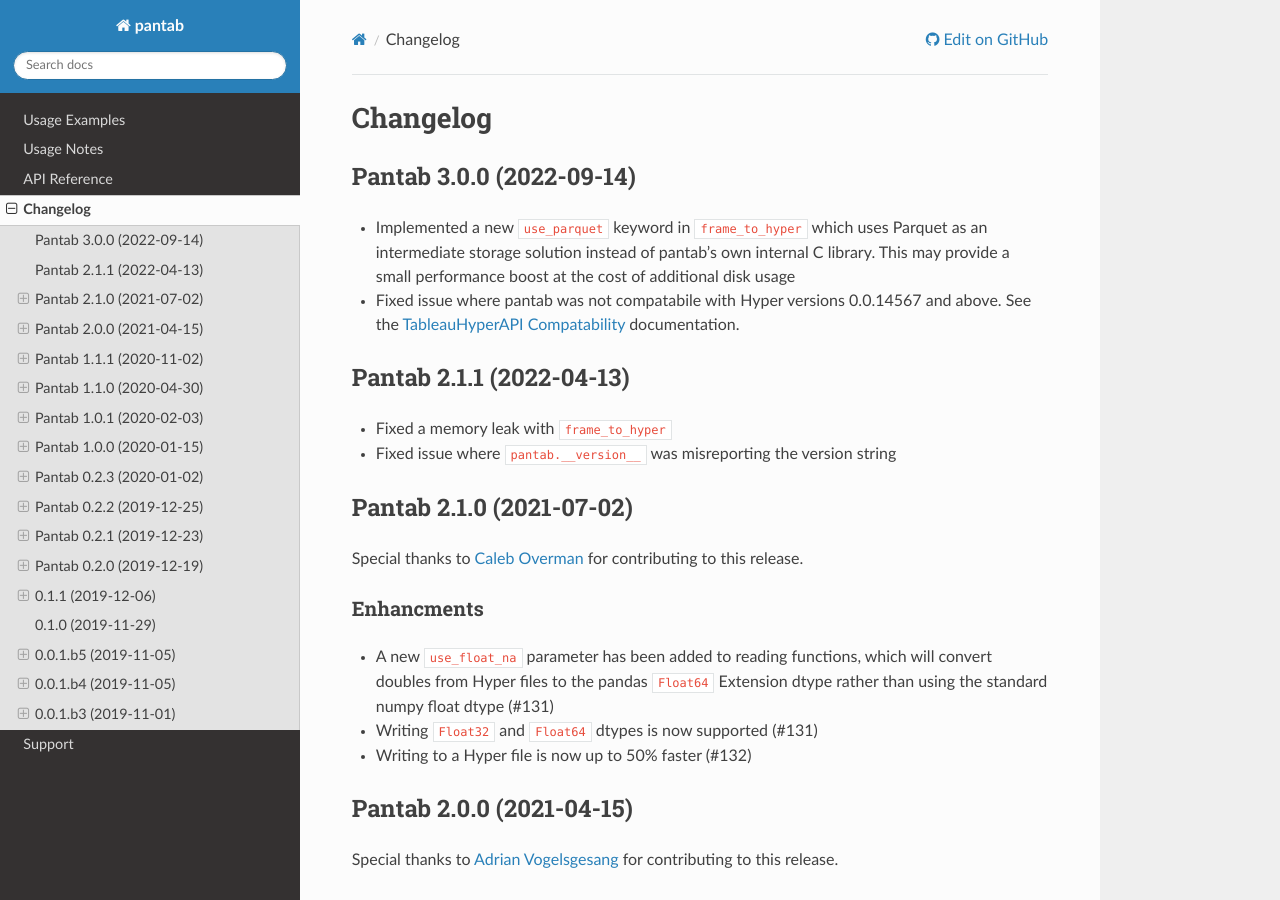
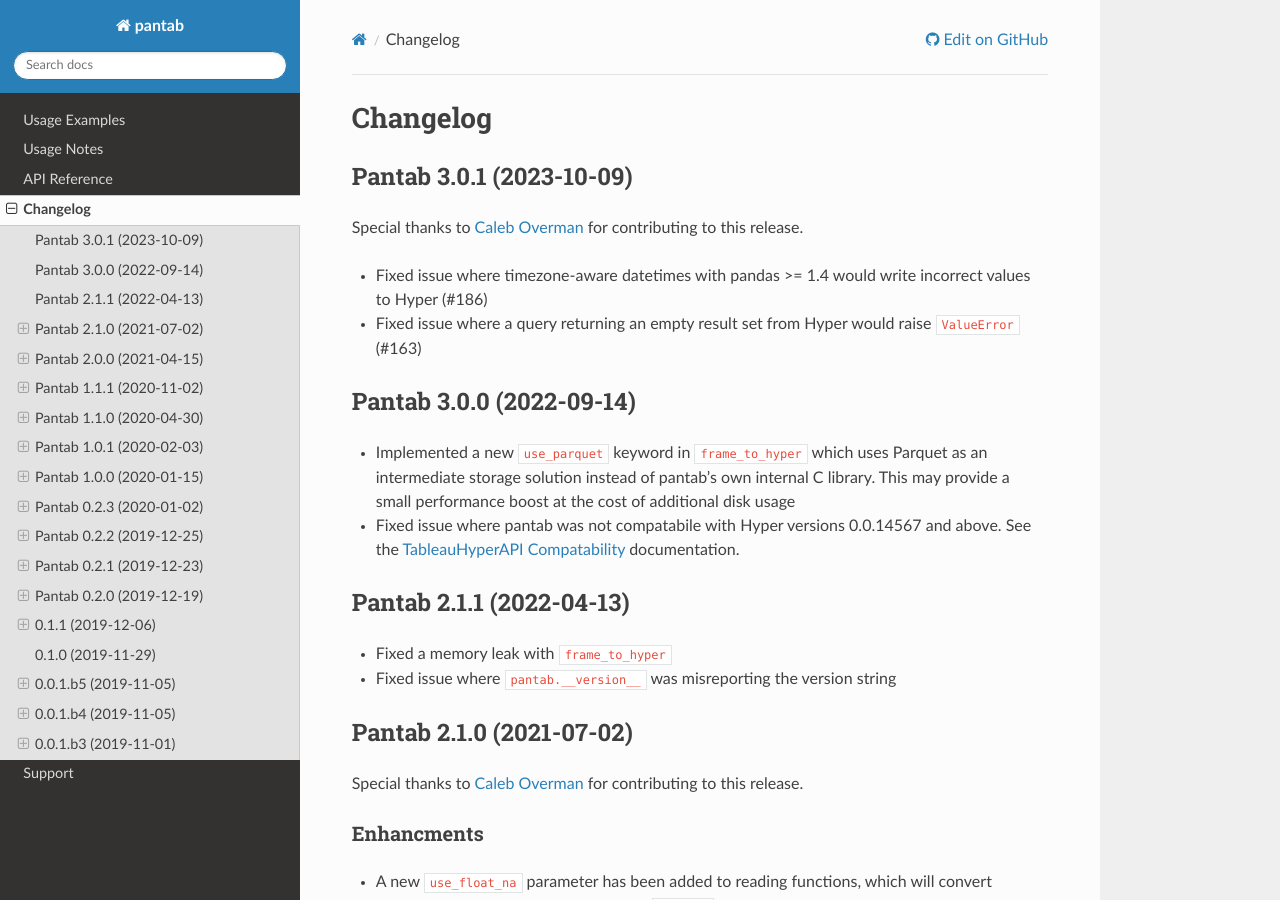
Before and after one commit to innobi/pantab, a Sphinx documentation site: the page built from doc/source/changelog.rst, in a window 1280 px wide and 900 px high. Built offline with Sphinx 7.4.7 and the Read the Docs theme 2.0.0, drawn with Linux system fonts in a browser that asks for light colours; some of the changed text lies outside the part shown.

Commit message:
release 3.0.1

```diff
--- a/doc/source/changelog.rst
+++ b/doc/source/changelog.rst
@@ -1,5 +1,13 @@
 Changelog
 ^^^^^^^^^
+
+Pantab 3.0.1 (2023-10-09)
+=========================
+Special thanks to `Caleb Overman <https://github.com/abhinavDhulipala>`_ for contributing to  this release.
+
+- Fixed issue where timezone-aware datetimes with pandas >= 1.4 would write incorrect values to Hyper (#186)
+- Fixed issue where a query returning an empty result set from Hyper would raise ``ValueError`` (#163)
+
 
 Pantab 3.0.0 (2022-09-14)
 =========================
--- a/doc/source/conf.py
+++ b/doc/source/conf.py
@@ -3,9 +3,9 @@
 # -- Project information -----------------------------------------------------
 
 project = "pantab"
-copyright = "2019-2022, Will Ayd, innobi, LLC"
+copyright = "2019-2023, Will Ayd, innobi, LLC"
 author = "Will Ayd, innobi, LLC"
-release = "3.0.0"
+release = "3.0.1"
 
 
 # -- General configuration ---------------------------------------------------
--- a/pantab/__init__.py
+++ b/pantab/__init__.py
@@ -1,4 +1,4 @@
-__version__ = "3.0.0"
+__version__ = "3.0.1"
 
 import libpantab  # type: ignore
 from tableauhyperapi import __version__ as hyperapi_version
--- a/setup.py
+++ b/setup.py
@@ -34,7 +34,7 @@
 
 setup(
     name="pantab",
-    version="3.0.0",
+    version="3.0.1",
     description="Converts pandas DataFrames into Tableau Hyper Extracts and back",
     long_description=long_description,
     long_description_content_type="text/markdown",
```
